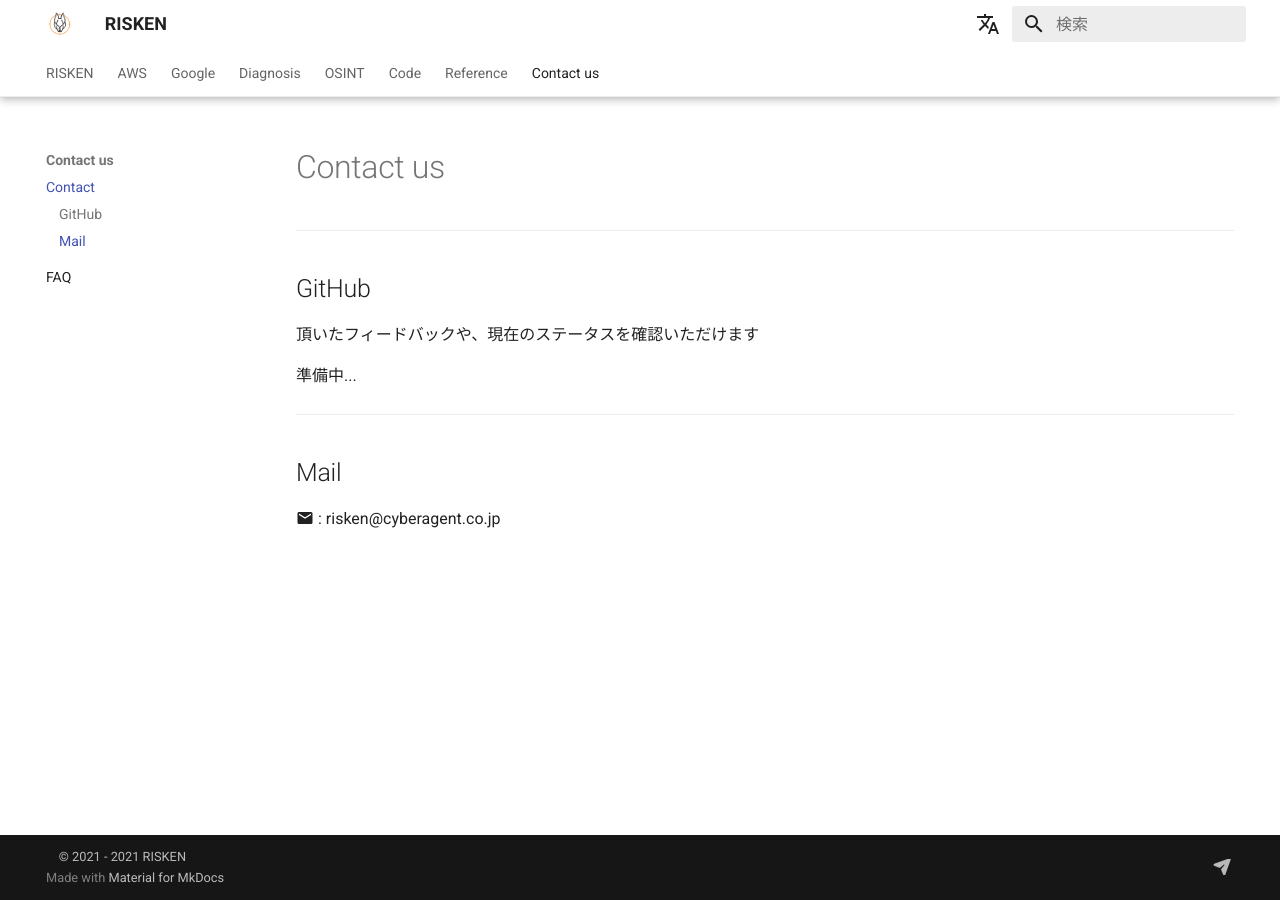
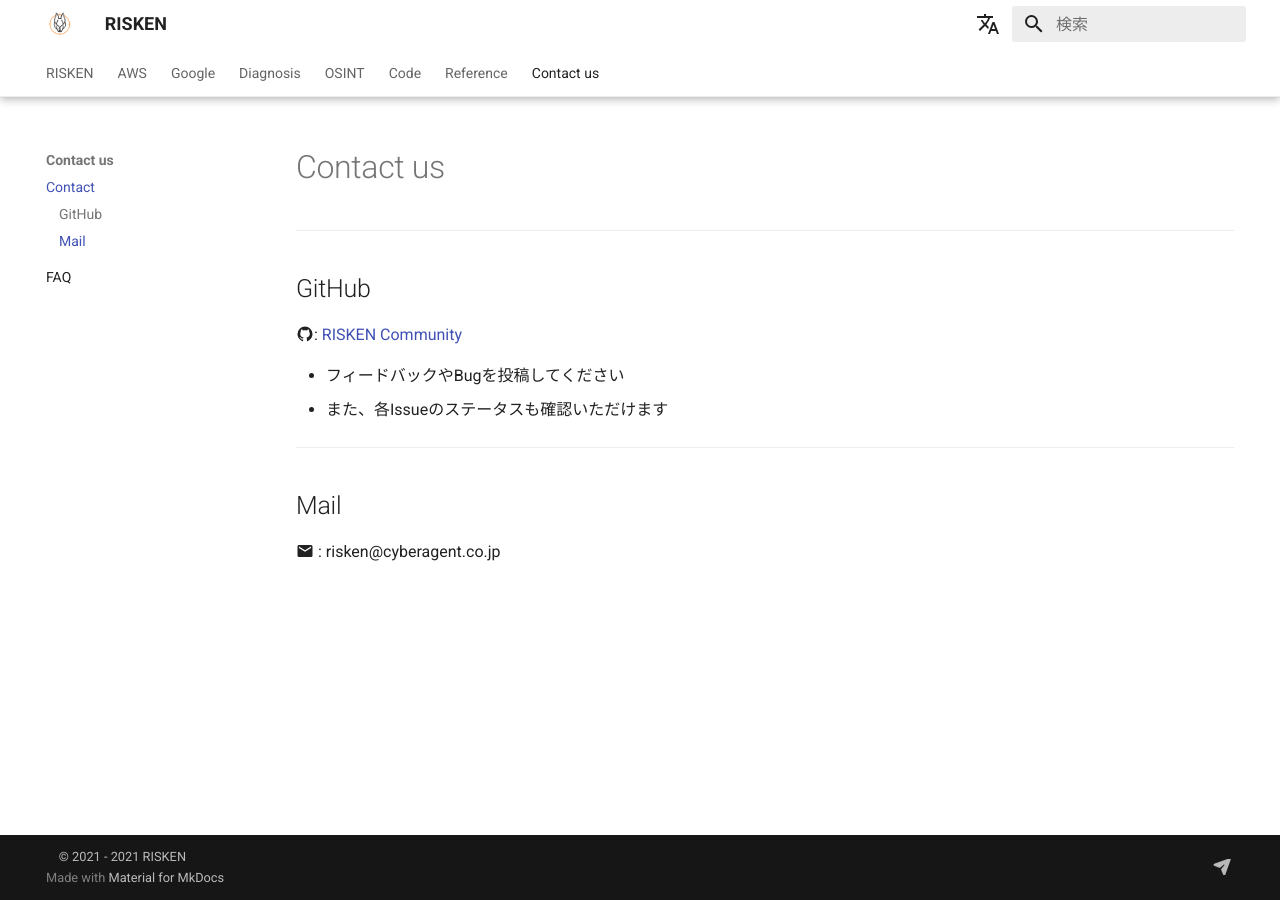
Before and after one commit to ca-risken/doc, an MkDocs documentation site: the page built from docs/contact/contact.md, in a window 1280 px wide. Built offline with MkDocs 1.6.1 and Material for MkDocs 9.7.7, drawn with Linux system fonts in a browser that asks for light colours; comment, search, counter and statistics services are not loaded.

Commit message:
fix: contact us

```diff
--- a/docs/contact/contact.md
+++ b/docs/contact/contact.md
@@ -4,9 +4,11 @@
 
 ## GitHub
 
-頂いたフィードバックや、現在のステータスを確認いただけます
+:material-github:: [RISKEN Community](https://github.com/ca-risken/community)
 
-準備中...
+- フィードバックやBugを投稿してください
+- また、各Issueのステータスも確認いただけます
+
 
 ---
 
```
